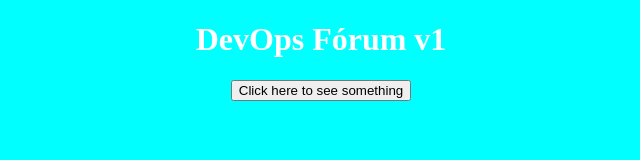
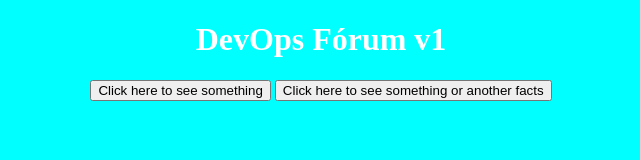
Before and after one commit to isaacfkessler/ci-cd-project, a plain HTML site: page app/index.html in a window 1280 px wide. Shown: the whole page, without its empty margins (319-959 px from the left). Drawn offline with Linux system fonts and the light colour scheme.

Commit message:
Update index.html

```diff
--- a/app/index.html
+++ b/app/index.html
@@ -11,6 +11,7 @@
     <div>
         <h1>DevOps Fórum v1</h1>
         <button onclick="mostrarMensagem()">Click here to see something</button>
+        <button onclick="mostrarMensagem()">Click here to see something or another facts</button>
     </div>
 </body>
 </html>
```
